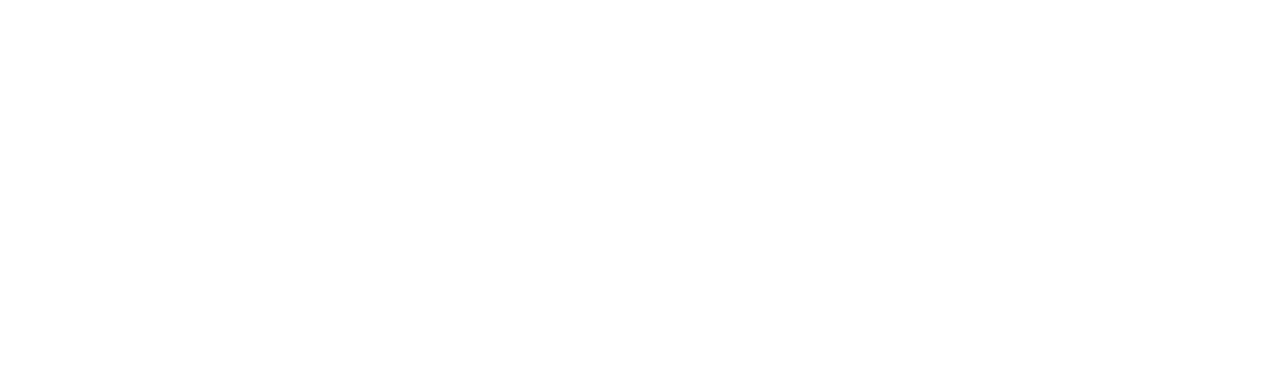
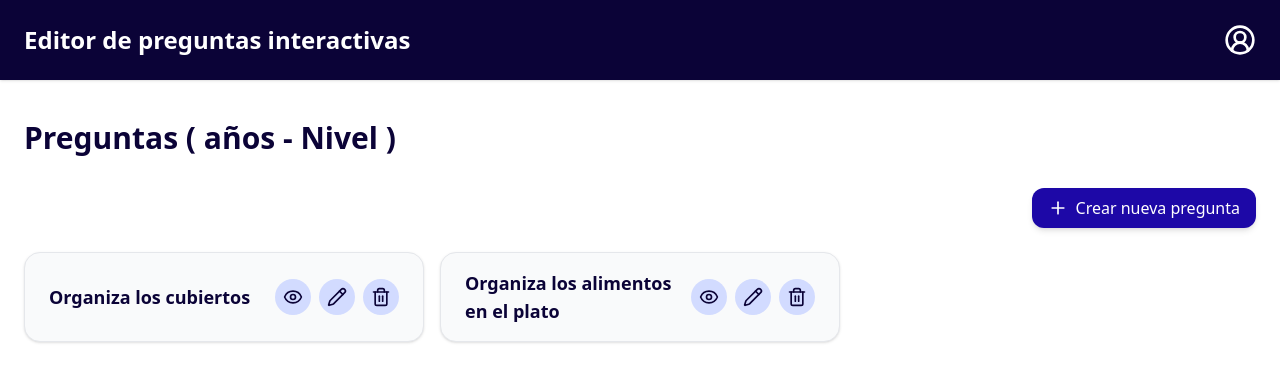
Before and after one commit to epf-21/web, a React (Vite) app in the folder frontend/: page /questions in a window 1280 px wide. Before the commit this address had no page. Shown: the top 382 px of the page. Built offline with nearby package versions, Linux system fonts and the light colour scheme.

Commit message:
feat:Agregar páginas para crear preguntas y administrar preguntas, actualizar el enrutamiento y los estilos

```diff
--- a/frontend/package.json
+++ b/frontend/package.json
@@ -20,6 +20,7 @@
   },
   "devDependencies": {
     "@eslint/js": "^9.21.0",
+    "@tailwindcss/typography": "^0.5.16",
     "@types/react": "^19.0.10",
     "@types/react-dom": "^19.0.4",
     "@vitejs/plugin-react-swc": "^3.8.0",
--- a/frontend/src/App.jsx
+++ b/frontend/src/App.jsx
@@ -1,18 +1,22 @@
 import React from 'react';
 import { BrowserRouter, Routes, Route } from 'react-router-dom';
-import Home from './pages/home';
+import CreateQuestion from './pages/CreateQuestion';
 import Preview from './pages/Preview';
 import Login from './pages/auth/Login';
 import SignUp from './pages/auth/SignUp';
+import Home from './pages/Home';
+import QuestionManager from './pages/QuestionManager'
 
 export default function App() {
   return (
     <BrowserRouter>
       <Routes>
         <Route path='/' element={<Home />} />
+        <Route path='/Register' element={<SignUp />} />
+        <Route path='/login' element={<Login />} />
+        <Route path='/questions' element={<QuestionManager />} />
+        <Route path='/Create-question' element={<CreateQuestion />} />
         <Route path='/Preview' element={<Preview />} />
-        <Route path='/login' element={<Login />} />
-        <Route path='/Register' element={<SignUp />} />
       </Routes>
     </BrowserRouter>
   )
--- a/frontend/src/index.css
+++ b/frontend/src/index.css
@@ -1 +1,17 @@
 @import "tailwindcss";
+
+@theme {
+--color-black-rock-50: #e6ecff;
+--color-black-rock-100: #d2dbff;
+--color-black-rock-200: #aebcff;
+--color-black-rock-300: #7e8eff;
+--color-black-rock-400: #4b50ff;
+--color-black-rock-500: #3223ff;
+--color-black-rock-600: #2600ff;
+--color-black-rock-700: #2200ff;
+--color-black-rock-800: #1d00d7;
+--color-black-rock-900: #1d08a7;
+--color-black-rock-950: #0b0337;
+}
+
+@plugin '@tailwindcss/typography';
--- /dev/null
+++ b/frontend/src/pages/CreateQuestion.jsx
@@ -0,0 +1,81 @@
+import { useState } from 'react';
+import Tabs from '../components/Tabs';
+import QuestionForm from '../components/QuestionForm';
+import ImageUploader from '../components/ImageUploader';
+import { useNavigate } from 'react-router-dom';
+import { UserCircle2 } from 'lucide-react'
+
+
+export default function CreateQuestion() {
+  const [title, setTitle] = useState('');
+  const [description, setDescription] = useState('');
+  const [explanation, setExplanation] = useState('');
+  const [activeTab, setActiveTab] = useState('tab1');
+
+  const navigate = useNavigate();
+
+  const handleSubmit = (e) => {
+    e.preventDefault();
+    console.log({
+      title,
+      description,
+      explanation
+    });
+
+    navigate('/Preview', {
+      state: {
+        title,
+        description,
+        explanation
+      }
+    })
+  };
+
+  const handleTabClick = (tab) => {
+    setActiveTab(tab);
+  };
+
+  return (
+    <div className="min-h-screen bg-white">
+      <header className="flex items-center justify-between px-6 py-6 bg-black-rock-950 shadow-sm">
+        <h1 className="text-xl md:text-2xl font-bold text-white">Editor de preguntas interactivas</h1>
+        <UserCircle2 className="w-8 h-8 text-white" />
+      </header>
+      <main className="px-6 py-10">
+        <h2 className="text-3xl font-semibold text-black-rock-950 tracking-wide text-center mb-10 drop-shadow-sm">
+          Crear Pregunta
+        </h2>
+
+        <div className="bg-white rounded-lg shadow-md overflow-hidden">
+          <Tabs activeTab={activeTab} onTabClick={handleTabClick} />
+
+          <div className="p-6">
+            <form onSubmit={handleSubmit}>
+              {activeTab === 'tab1' && (
+                <QuestionForm
+                  title={title}
+                  description={description}
+                  explanation={explanation}
+                  onTitleChange={(e) => setTitle(e.target.value)}
+                  onInstructionChange={(e) => setDescription(e.target.value)}
+                  onExplanationChange={(e) => setExplanation(e.target.value)}
+                />
+              )}
+
+              {activeTab === 'tab2' && (
+                <ImageUploader
+                />
+              )}
+              <button
+                type="submit"
+                className="mt-6 w-full sm:w-auto px-5 py-2.5 text-sm font-semibold text-white bg-black-rock-900 hover:bg-black-rock-950 rounded-lg focus:outline-none focus:ring-4 focus:ring-blue-300"
+              >
+                Guardar Pregunta
+              </button>
+            </form>
+          </div>
+        </div>
+      </main>
+    </div>
+  );
+}
--- /dev/null
+++ b/frontend/src/pages/QuestionManager.jsx
@@ -0,0 +1,72 @@
+import { useSearchParams, useNavigate } from 'react-router-dom'
+import { useEffect, useState } from 'react'
+import { Eye, Pencil, Trash2, Plus, UserCircle2 } from 'lucide-react'
+
+export default function QuestionManager() {
+  const [searchParams] = useSearchParams();
+  const age = searchParams.get('age');
+  const level = searchParams.get('level');
+  const navigate = useNavigate();
+
+  const [questions, setQuestions] = useState([])
+
+  useEffect(() => {
+    setQuestions([
+      { id: 1, title: 'Organiza los cubiertos' },
+      { id: 2, title: 'Organiza los alimentos en el plato' }
+    ])
+  }, [age, level]);
+
+  const handleClick = () => {
+    navigate('/Create-question');
+  }
+  return (
+    <div className="min-h-screen bg-white">
+      <header className="flex items-center justify-between px-6 py-6 bg-black-rock-950 shadow-sm">
+        <h1 className="text-xl md:text-2xl font-bold text-white">Editor de preguntas interactivas</h1>
+        <UserCircle2 className="w-8 h-8 text-white" />
+      </header>
+
+      <main className="px-6 py-10">
+        <div className="mb-8">
+          <h2 className="text-3xl font-bold text-black-rock-950 mb-2">
+            Preguntas ({age} años - Nivel {level})
+          </h2>
+        </div>
+
+        <div className="mb-6 flex justify-end">
+          <button
+            onClick={handleClick}
+            className="flex items-center gap-2 bg-black-rock-900 hover:bg-black-rock-950 text-white py-2 px-4 rounded-xl transition shadow-md">
+            <Plus className="w-5 h-5" />
+            Crear nueva pregunta
+          </button>
+        </div>
+
+        <div className="grid gap-4 sm:grid-cols-1 md:grid-cols-2 lg:grid-cols-3">
+          {questions.map((q) => (
+            <div
+              key={q.id}
+              className="flex items-center justify-between bg-gray-50 border border-gray-200 rounded-2xl px-6 py-4 shadow-sm hover:shadow-md transition"
+            >
+              <div>
+                <h3 className="text-lg font-semibold text-black-rock-950">{q.title}</h3>
+              </div>
+              <div className="flex gap-2">
+                <button className="p-2 rounded-full bg-black-rock-100 text-black-rock-950 hover:bg-black-rock-200 transition transform hover:scale-110">
+                  <Eye className="w-5 h-5" />
+                </button>
+                <button className="p-2 rounded-full bg-black-rock-100 text-black-rock-950 hover:bg-black-rock-200 transition transform hover:scale-110">
+                  <Pencil className="w-5 h-5" />
+                </button>
+                <button className="p-2 rounded-full bg-black-rock-100 text-black-rock-950 hover:bg-black-rock-200 transition transform hover:scale-110">
+                  <Trash2 className="w-5 h-5" />
+                </button>
+              </div>
+            </div>
+          ))}
+        </div>
+      </main>
+    </div>
+  )
+}
--- a/frontend/src/pages/home.jsx
+++ b/frontend/src/pages/home.jsx
@@ -1,73 +1,53 @@
-import { useState } from 'react';
-import Tabs from '../components/Tabs';
-import QuestionForm from '../components/QuestionForm';
-import ImageUploader from '../components/ImageUploader';
-import { useNavigate } from 'react-router-dom';
+import { useNavigate } from 'react-router-dom'
+import { GraduationCap, BookOpenCheck, Brain, UserCircle2 } from 'lucide-react'
 
 export default function Home() {
-  const [title, setTitle] = useState('');
-  const [description, setDescription] = useState('');
-  const [explanation, setExplanation] = useState('');
-  const [activeTab, setActiveTab] = useState('tab1');
+  const navigate = useNavigate()
+  const handleSelect = (age, level) => {
+    navigate(`/questions?age=${age}&level=${level}`)
+  }
 
-  const navigate = useNavigate();
-
-  const handleSubmit = (e) => {
-    e.preventDefault();
-    console.log({
-      title,
-      description,
-      explanation
-    });
-
-    navigate('/Preview', {
-      state: {
-        title,
-        description,
-        explanation
-      }
-    })
-  };
-
-  const handleTabClick = (tab) => {
-    setActiveTab(tab);
-  };
+  const levels = [
+    { age: '6-8', level: 'facil', label: '6 a 8 años - Fácil', icon: <BookOpenCheck className="w-5 h-5 mr-2" /> },
+    { age: '8-10', level: 'medio', label: '8 a 10 años - Medio', icon: <GraduationCap className="w-5 h-5 mr-2" /> },
+    { age: '10-12', level: 'dificil', label: '10 a 12 años - Difícil', icon: <Brain className="w-5 h-5 mr-2" /> }
+  ]
 
   return (
-    <div className="mt-4 max-w-3xl mx-auto px-4">
-      <h1 className="text-lg font-semibold mb-5 text-center text-gray-900">
-        Crear pregunta de orden de elementos
-      </h1>
+    <div className="min-h-screen bg-white">
+      <header className="flex items-center justify-between px-6 py-6 bg-black-rock-950 shadow-sm">
+        <h1 className="text-xl md:text-2xl font-bold text-white">Editor de preguntas interactivas</h1>
+        <UserCircle2 className="w-8 h-8 text-white" />
+      </header>
 
-      <div className="bg-white rounded-lg shadow-md overflow-hidden">
-        <Tabs activeTab={activeTab} onTabClick={handleTabClick} />
+      <main className="px-6 py-10">
+        <h2 className="text-3xl font-semibold text-black-rock-950 tracking-wide text-center mb-10 drop-shadow-sm">
+          Selecciona una clasificación
+        </h2>
 
-        <div className="p-6">
-          <form onSubmit={handleSubmit}>
-            {activeTab === 'tab1' && (
-              <QuestionForm
-                title={title}
-                description={description}
-                explanation={explanation}
-                onTitleChange={(e) => setTitle(e.target.value)}
-                onInstructionChange={(e) => setDescription(e.target.value)}
-                onExplanationChange={(e) => setExplanation(e.target.value)}
-              />
-            )}
+        <div className="grid grid-cols-1 sm:grid-cols-2 lg:grid-cols-3 gap-6 max-w-5xl mx-auto">
+          {levels.map(({ age, level, label, icon }) => (
+            <div
+              key={level}
+              onClick={() => handleSelect(age, level)}
+              className="cursor-pointer p-6 rounded-2xl bg-gradient-to-br from-black-rock-800 to-black-rock-950 text-white hover:scale-105 transform transition-all duration-200 shadow-xl border border-black-rock-500"
+            >
+              <div className="flex items-center justify-center mb-4 bg-white/10 p-3 rounded-full">
+                {icon}
+              </div>
+              <h3 className="text-lg font-semibold text-center">{label}</h3>
+              <p className="text-sm text-gray-300 text-center mt-1">
+                Edad: {age} &bull; Nivel: {level}
+              </p>
+            </div>
 
-            {activeTab === 'tab2' && (
-              <ImageUploader
-              />
-            )}
-            <button
-              type="submit"
-              className="mt-6 w-full sm:w-auto px-5 py-2.5 text-sm font-semibold text-white bg-blue-500 rounded-lg hover:bg-blue-800 focus:outline-none focus:ring-4 focus:ring-blue-300"
-            >
-              Guardar Pregunta
-            </button>
-          </form>
+
+          ))}
         </div>
-      </div>
+      </main>
+
+
+
     </div>
-  );
+  )
 }
```
Also changed, not shown: 1 other file (tests, documents, lock files or other folders).
